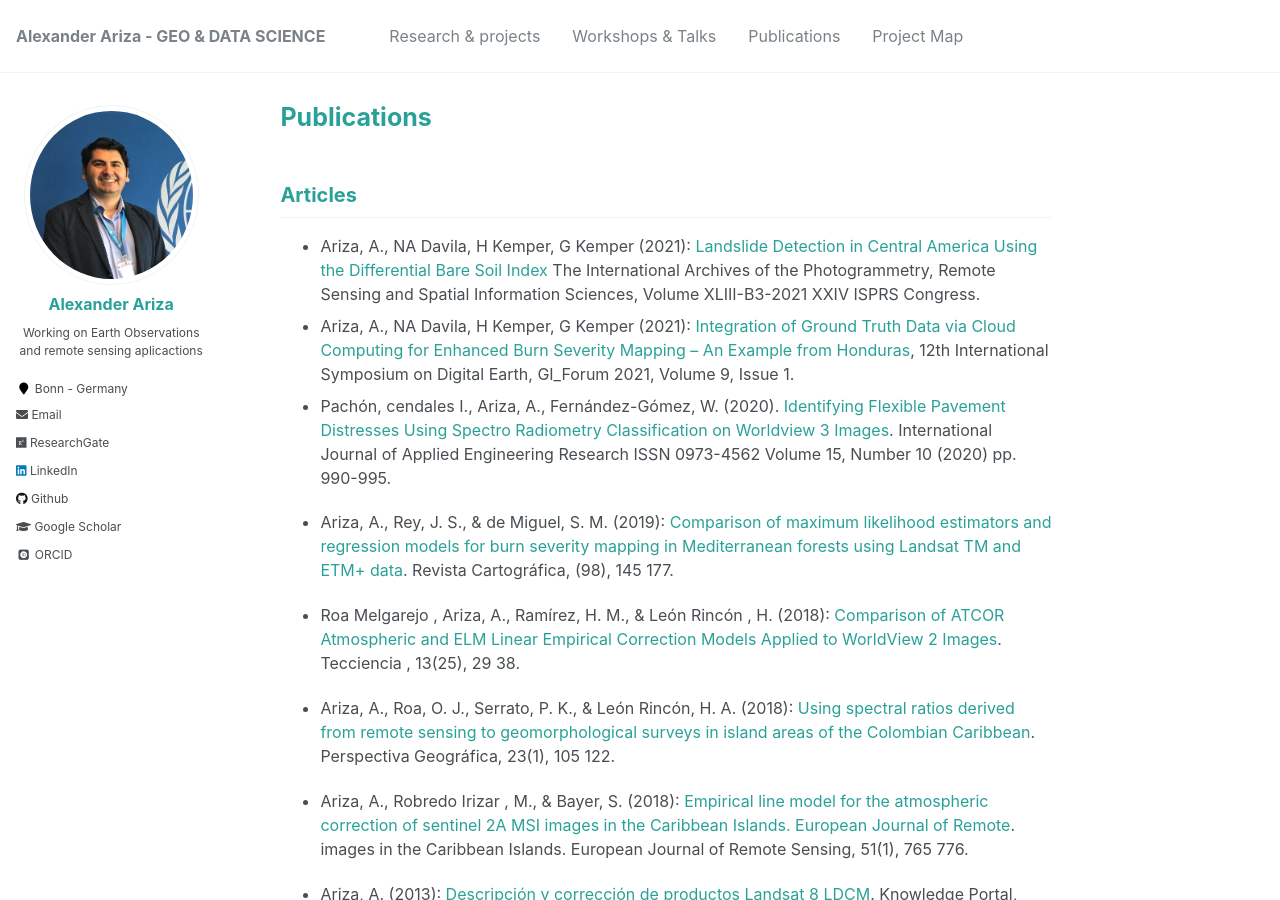
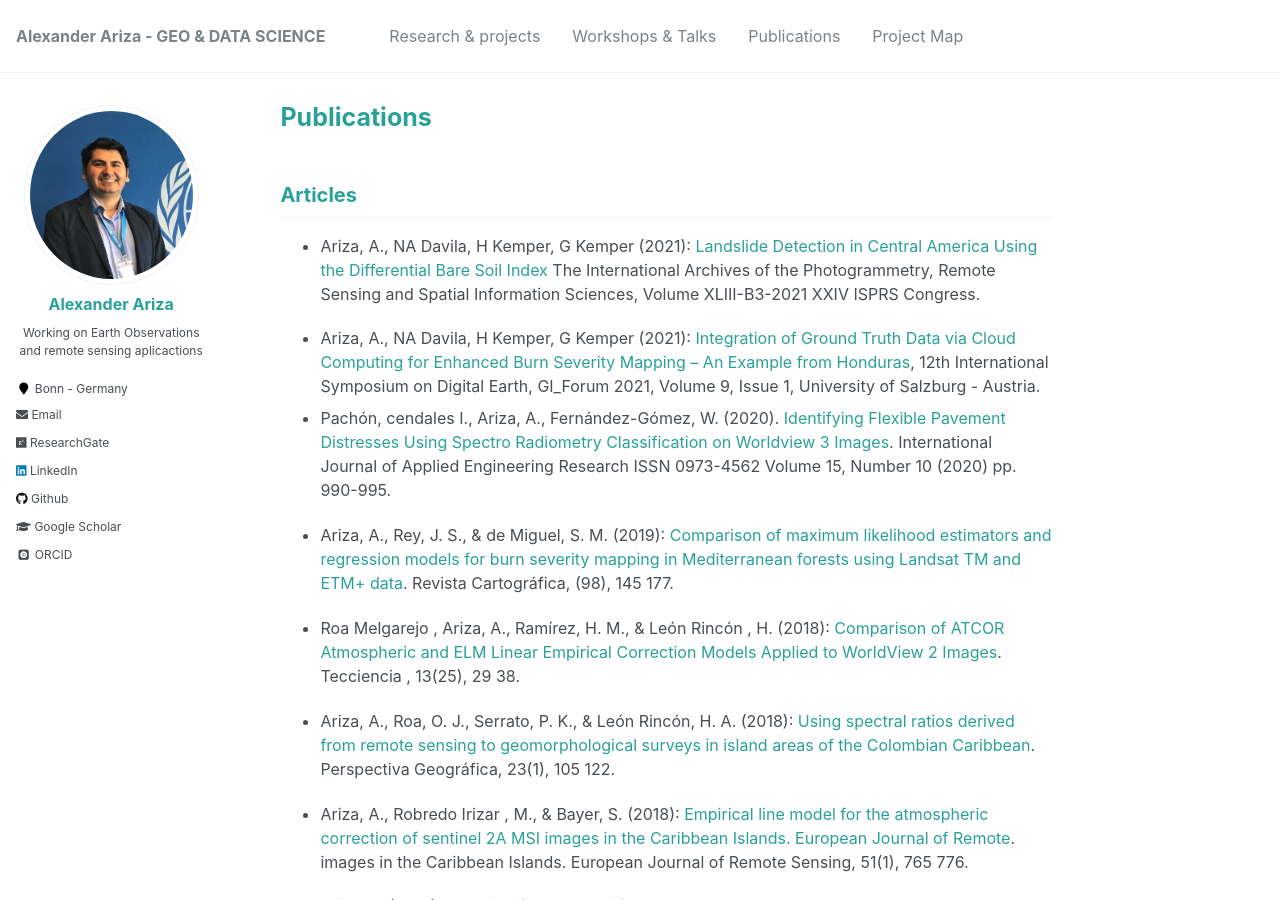
Before and after one commit to Alexanderariza/alexanderariza.github.io, a Jekyll site: the page built from _pages/publications.md, in a window 1280 px wide and 900 px high. Built offline with Jekyll 4.4.1, drawn with Linux system fonts in a browser that asks for light colours; some web fonts are replaced.

Commit message:
Update publications.md

```diff
--- a/_pages/publications.md
+++ b/_pages/publications.md
@@ -8,7 +8,8 @@ author_profile: true
 Articles
 ---------------
 - Ariza, A., NA Davila, H Kemper, G Kemper (2021): [Landslide Detection in Central America Using the Differential Bare Soil Index](https://www.ggs-solutions.eu/wp-content/uploads/Landslide-Detection-in-Central-America-using-the-Differential-Bare-Soil-Index.pdf) The International Archives of the Photogrammetry, Remote Sensing and Spatial Information Sciences, Volume XLIII-B3-2021 XXIV ISPRS Congress.
-- Ariza, A., NA Davila, H Kemper, G Kemper (2021): [Integration of Ground Truth Data via Cloud Computing for Enhanced Burn Severity Mapping – An Example from Honduras](https://austriaca.at/0xc1aa5576_0x003c9b4a.pdf), 12th International Symposium on Digital Earth, GI_Forum 2021,  Volume 9,  Issue 1.
+
+- Ariza, A., NA Davila, H Kemper, G Kemper (2021): [Integration of Ground Truth Data via Cloud Computing for Enhanced Burn Severity Mapping – An Example from Honduras](https://austriaca.at/0xc1aa5576_0x003c9b4a.pdf), 12th International Symposium on Digital Earth, GI_Forum 2021, Volume 9, Issue 1, University of Salzburg - Austria.
 - Pachón, cendales I., Ariza, A., Fernández-Gómez, W. (2020). [Identifying Flexible Pavement Distresses Using Spectro Radiometry Classification on Worldview 3 Images](https://www.ripublication.com/ijaer20/ijaerv15n10_04.pdf). International Journal of Applied Engineering Research ISSN 0973-4562 Volume 15, Number 10 (2020) pp. 990-995.
 
 - Ariza, A., Rey, J. S., & de Miguel, S. M. (2019): [Comparison of maximum likelihood estimators and regression models for burn severity mapping in Mediterranean forests using Landsat TM and ETM+ data](https://www.revistasipgh.org/index.php/rcar/article/view/145). Revista Cartográfica, (98), 145 177.
```
